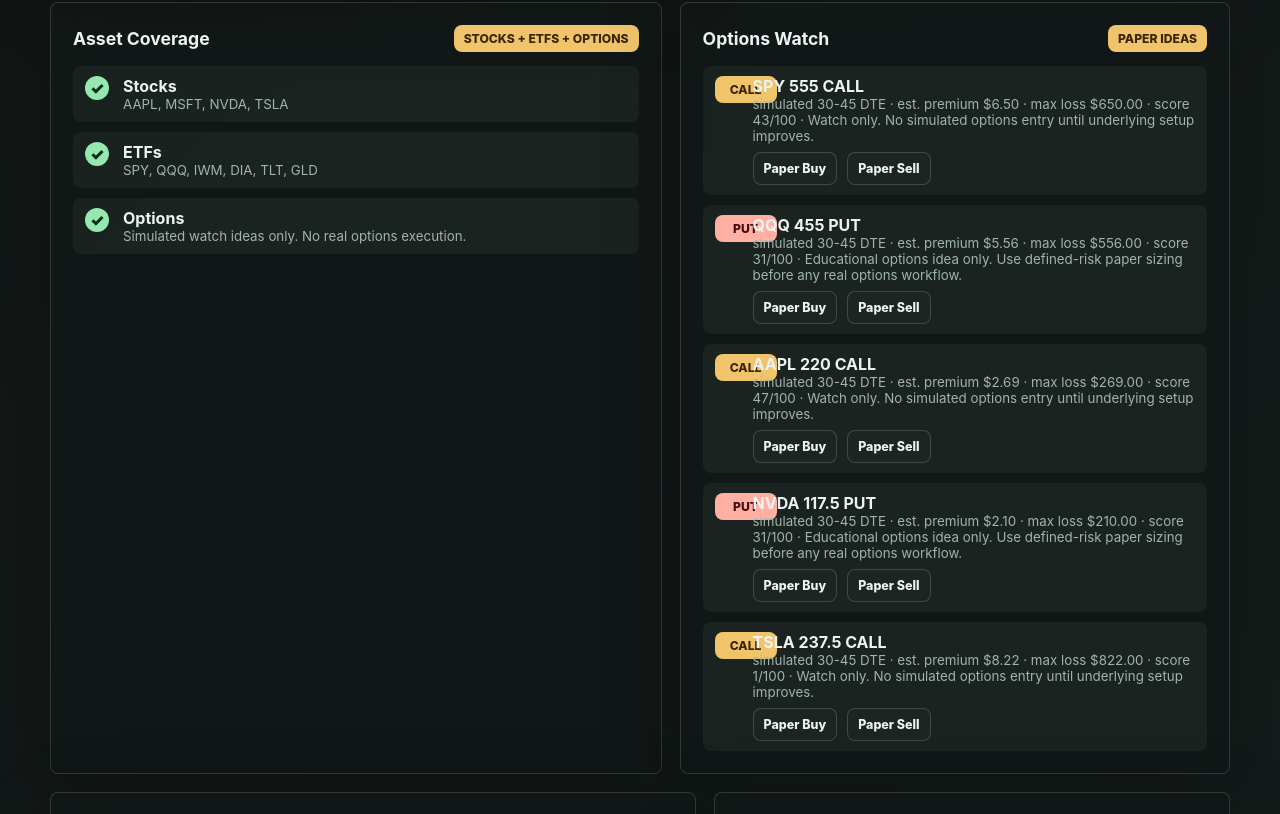
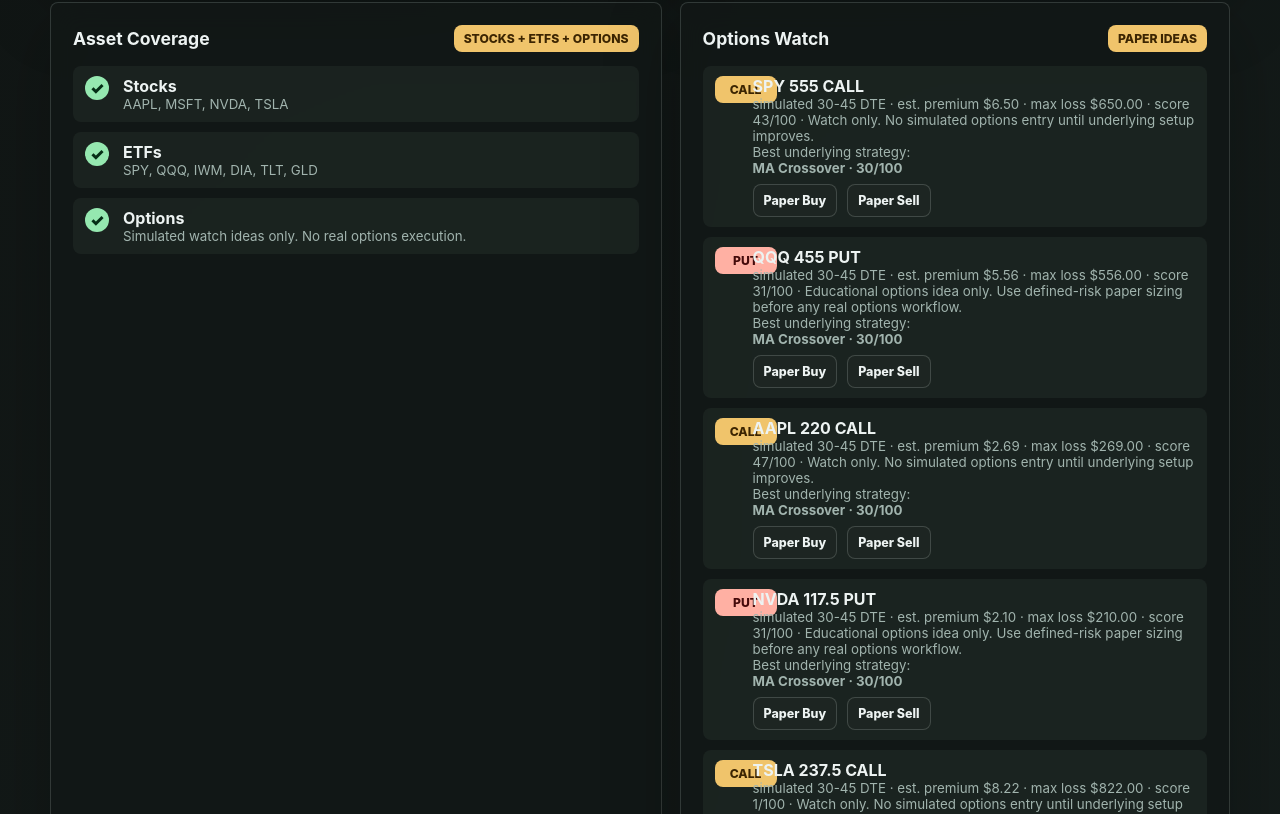
Before and after one commit to mberry19932025/-Apha--V1, a React (Vite) app in the folder frontend/: page / in a window 1280 px wide. Shown: the part 1006-1820 px from the top of the page. Built offline with nearby package versions, Linux system fonts and the light colour scheme; no server answers.

Commit message:
Select best strategy per paper trade

```diff
--- a/frontend/src/botEngine.js
+++ b/frontend/src/botEngine.js
@@ -540,13 +540,53 @@
     .sort((a, b) => b.rankScore - a.rankScore);
 }
 
+export function selectBestStrategyForSymbol(symbol, baseOptions = {}, dataBySymbol = {}) {
+  const results = strategies.map((strategy) => {
+    const result = runBacktest(
+      {
+        ...baseOptions,
+        symbol,
+        strategy: strategy.id
+      },
+      dataBySymbol
+    );
+    const summary = result.summary;
+    const completedTrades = Number(summary.completedTrades || 0);
+    const score = Math.round(
+      50 +
+        Number(summary.returnPercent || 0) * 1.7 -
+        Number(summary.maxDrawdownPercent || 0) * 2.2 +
+        Number(summary.winRatePercent || 0) * 0.25 +
+        Math.min(30, Number(summary.profitFactor || 0) * 4) +
+        Math.min(10, completedTrades * 1.5) -
+        (completedTrades === 0 ? 20 : 0)
+    );
+
+    return {
+      strategy,
+      result,
+      score: Math.max(1, Math.min(99, score))
+    };
+  });
+
+  return results.sort((a, b) => b.score - a.score)[0];
+}
+
+export function buildStrategyMap(baseOptions = {}, dataBySymbol = {}, watchlist = symbols) {
+  const allowedSymbols = watchlist.length ? watchlist : symbols;
+  return Object.fromEntries(
+    allowedSymbols.map((symbol) => [symbol, selectBestStrategyForSymbol(symbol, baseOptions, dataBySymbol)])
+  );
+}
+
 export function evaluateAutomationPlan({
   scanner,
   portfolio,
   mode = "moderate",
   watchlist = symbols,
   dayTradeEnabled = true,
-  optionsEnabled = true
+  optionsEnabled = true,
+  strategyMap = {}
 } = {}) {
   const profile = riskProfiles.find((item) => item.id === mode) || riskProfiles.find((item) => item.id === "moderate");
   const maxExposurePercent = mode === "bullish" ? 65 : 40;
@@ -605,9 +645,12 @@
 
   const buyCandidate = candidates.find((result) => {
     const flags = result.intelligence?.riskFlags || [];
+    const selectedStrategy = strategyMap[result.symbol];
+    const strategyScore = selectedStrategy?.score || 50;
     return (
       result.action === "buy" &&
       result.score >= minBuyScore &&
+      strategyScore >= (mode === "bullish" ? 58 : 64) &&
       !positions.has(result.symbol) &&
       result.intelligence?.liquidityGrade !== "avoid" &&
       result.intelligence?.volatilityRegime !== "extreme" &&
@@ -641,7 +684,9 @@
     action: "buy",
     symbol: buyCandidate.symbol,
     quantity: Math.max(1, Math.min(10, buyCandidate.suggestedQuantity)),
-    reason: `Automation entry: ${buyCandidate.reason}`,
+    reason: `Automation entry: ${buyCandidate.reason} Strategy: ${
+      strategyMap[buyCandidate.symbol]?.strategy?.name || "selected scanner strategy"
+    }.`,
     profile,
     bestCategory,
     categoryRanks,
@@ -1438,6 +1483,8 @@
     price: quote.price,
     gross: round(gross),
     realizedPnl: round(realizedPnl),
+    strategy: order.strategy || "Manual",
+    strategyScore: order.strategyScore || null,
     createdAt: new Date().toISOString()
   });
 
@@ -1528,6 +1575,8 @@
     price: round(premium),
     gross: round(gross),
     realizedPnl: round(realizedPnl),
+    strategy: order.strategy || "Manual",
+    strategyScore: order.strategyScore || null,
     description: `${optionIdea.underlying} ${optionIdea.strike} ${optionIdea.contractType.toUpperCase()} ${optionIdea.expiry}`,
     createdAt: new Date().toISOString()
   });
--- a/frontend/src/main.jsx
+++ b/frontend/src/main.jsx
@@ -5,6 +5,7 @@
   assetCatalog,
   buildOptionsIdeas,
   buildPortfolio,
+  buildStrategyMap,
   createInitialPortfolio,
   evaluateDiscipline,
   evaluateAutomationPlan,
@@ -179,6 +180,13 @@
     () => rankAutomationCategories(scanner?.results || [], watchlist),
     [scanner, watchlist]
   );
+  const strategyMap = useMemo(() => {
+    const config = {
+      ...backtestForm,
+      riskPercent: Number(backtestForm.riskPercent) / 100
+    };
+    return buildStrategyMap(config, dataBySymbol, symbols);
+  }, [backtestForm, dataBySymbol]);
   const todayAutomationSnapshots = useMemo(() => {
     const today = new Date().toISOString().slice(0, 10);
     return automationSnapshots.filter((snapshot) => snapshot.tradeDate === today);
@@ -241,9 +249,10 @@
         mode: automationMode,
         watchlist,
         dayTradeEnabled,
-        optionsEnabled
+        optionsEnabled,
+        strategyMap
       }),
-    [scanner, portfolio, automationMode, watchlist, dayTradeEnabled, optionsEnabled]
+    [scanner, portfolio, automationMode, watchlist, dayTradeEnabled, optionsEnabled, strategyMap]
   );
 
   useEffect(() => {
@@ -320,9 +329,12 @@
 
   function executePaperOrder(order) {
     const activeMarket = market.length ? market : getMarketSnapshot();
+      const selectedStrategy = strategyMap[order.symbol];
       const normalizedOrder = {
         ...order,
-      quantity: Math.max(1, Number(order.quantity || 1))
+        quantity: Math.max(1, Number(order.quantity || 1)),
+        strategy: selectedStrategy?.strategy?.name || "Best available",
+        strategyScore: selectedStrategy?.score || null
       };
 
     const nextPortfolioState = placePaperTrade(portfolioState, activeMarket, normalizedOrder);
@@ -331,7 +343,7 @@
       setMessage(
         `${normalizedOrder.side.toUpperCase()} filled: ${latestTrade.quantity} ${latestTrade.symbol} at ${formatMoney(
           latestTrade.price
-      )}.`
+        )}. Strategy: ${normalizedOrder.strategy}.`
       );
   }
 
@@ -362,16 +374,19 @@
     setMessage("");
 
     try {
+      const selectedStrategy = strategyMap[idea.underlying];
       const nextPortfolioState = placePaperOptionTrade(portfolioState, idea, {
         side,
-        quantity: 1
+        quantity: 1,
+        strategy: selectedStrategy?.strategy?.name || "Best available",
+        strategyScore: selectedStrategy?.score || null
       });
       setPortfolioState(nextPortfolioState);
       const latestTrade = nextPortfolioState.trades.at(-1);
       setMessage(
         `${side.toUpperCase()} option filled: ${latestTrade.description} x ${latestTrade.quantity} at ${formatMoney(
           latestTrade.price
-        )} premium.`
+        )} premium. Strategy: ${latestTrade.strategy}.`
       );
     } catch (error) {
       setMessage(error.message);
@@ -452,7 +467,8 @@
         mode: automationMode,
         watchlist,
         dayTradeEnabled,
-        optionsEnabled
+        optionsEnabled,
+        strategyMap
       });
 
       if (plan.action === "hold") {
@@ -695,6 +711,14 @@
             {automationPlan.symbol ? `${automationPlan.symbol} x ${automationPlan.quantity}` : ""} ·{" "}
             {automationPlan.reason}
           </p>
+          {automationPlan.symbol && strategyMap[automationPlan.symbol] && (
+            <p className="signal-note">
+              Strategy selected for next trade:{" "}
+              <strong>
+                {strategyMap[automationPlan.symbol].strategy.name} · {strategyMap[automationPlan.symbol].score}/100
+              </strong>
+            </p>
+          )}
           <p className="signal-note">
             Best category today:{" "}
             <strong>
@@ -867,6 +891,15 @@
                     {idea.expiry} · est. premium {formatMoney(idea.premium)} · max loss{" "}
                     {formatMoney(idea.notionalCost)} · score {idea.score}/100 · {idea.note}
                   </small>
+                  <small>
+                    Best underlying strategy:{" "}
+                    <strong>
+                      {strategyMap[idea.underlying]?.strategy?.name || "calculating"}{" "}
+                      {strategyMap[idea.underlying]?.score
+                        ? `· ${strategyMap[idea.underlying].score}/100`
+                        : ""}
+                    </strong>
+                  </small>
                   <span className="quick-actions inline-actions">
                     <button type="button" className="secondary mini" onClick={() => tradeOptionIdea(idea, "buy")}>
                       Paper Buy
@@ -1020,6 +1053,15 @@
                 <div>
                   <strong>{result.symbol}</strong>
                   <small>{result.reason}</small>
+                  <small>
+                    Best strategy:{" "}
+                    <strong>
+                      {strategyMap[result.symbol]?.strategy?.name || "calculating"}{" "}
+                      {strategyMap[result.symbol]?.score
+                        ? `· ${strategyMap[result.symbol].score}/100`
+                        : ""}
+                    </strong>
+                  </small>
                 </div>
                 <div className="scan-score">
                   <span className={`pill ${result.action}`}>{result.action}</span>
@@ -1856,6 +1898,7 @@
                 <th>Side</th>
                 <th>Qty</th>
                 <th>Gross</th>
+                <th>Strategy</th>
               </tr>
             </thead>
             <tbody>
@@ -1869,11 +1912,12 @@
                     </td>
                     <td>{trade.quantity}</td>
                     <td>{formatMoney(trade.gross)}</td>
+                    <td>{trade.strategy || "-"}</td>
                   </tr>
                 ))
               ) : (
                 <tr>
-                  <td colSpan="5">No paper trades yet.</td>
+                  <td colSpan="6">No paper trades yet.</td>
                 </tr>
               )}
             </tbody>
```
Lines whose indentation alone changed are shown as unchanged.
